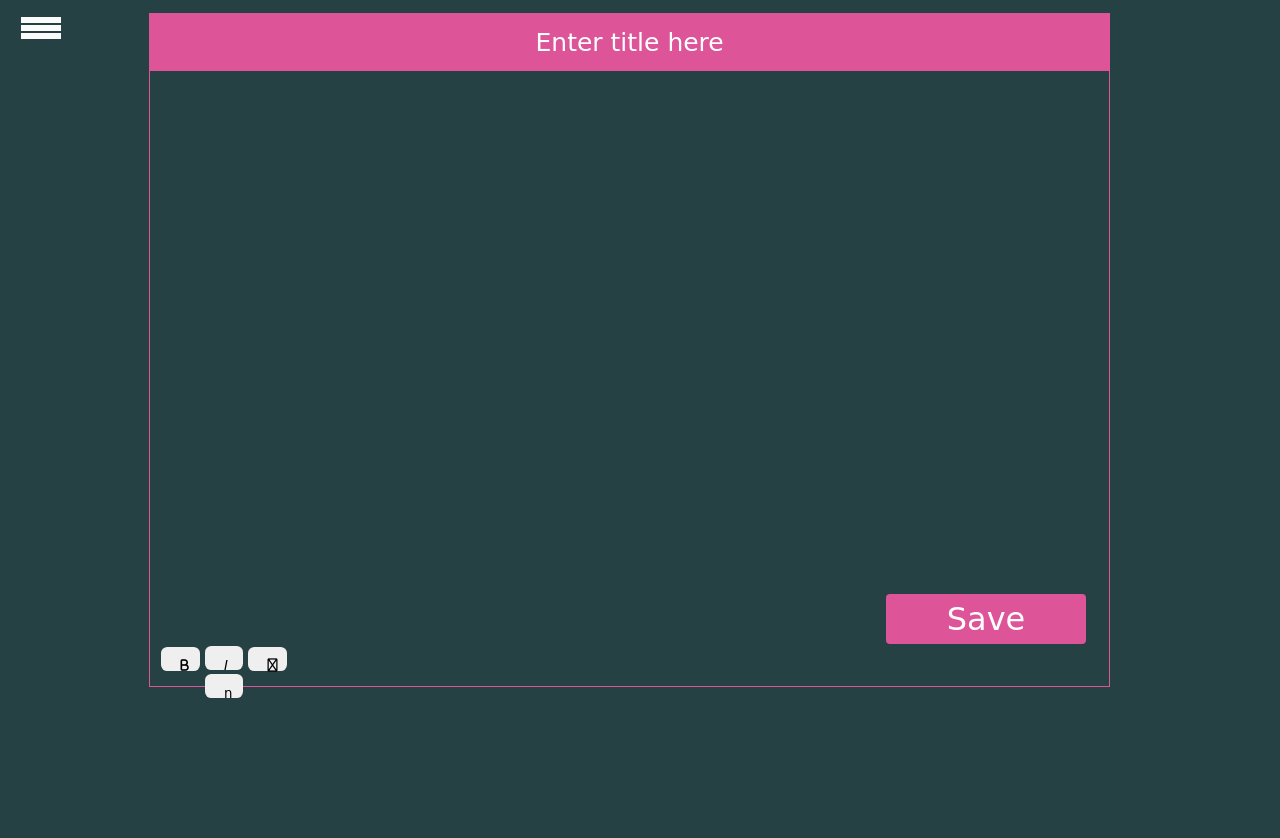
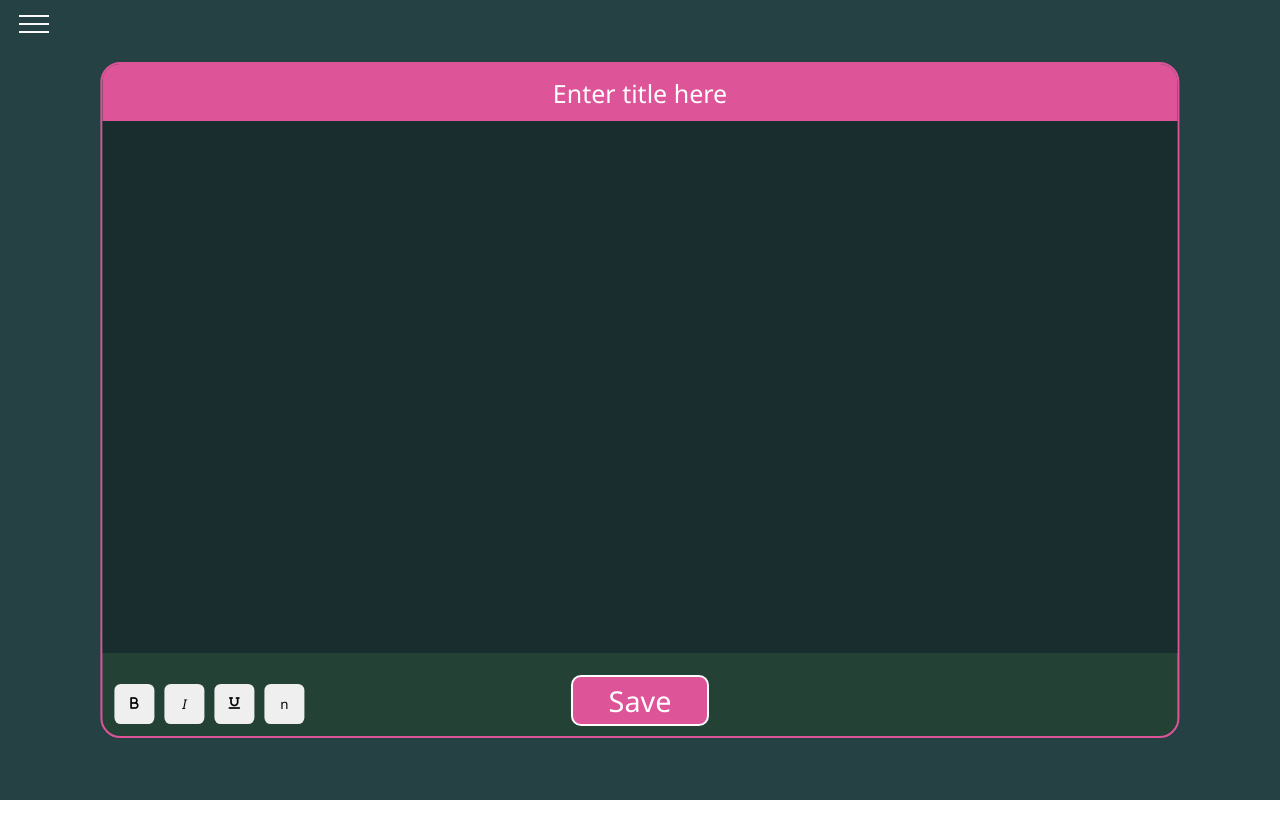
Before and after one commit to noiceee/naya_hai, a plain HTML site: page index.html in a window 1280 px wide. After the commit the page ends 800 px from the top, so only its background shows below. Drawn offline with nearby package versions, Linux system fonts and the light colour scheme.

Commit message:
Updates css

```diff
--- a/index.html
+++ b/index.html
@@ -1,31 +1,25 @@
 <html>
 
 <head>
-    <title>Doreamon Notes app</title>
+    <title>Doraemon Notes app</title>
     <link rel='stylesheet' href='style.css' />
-    <link
-      rel="stylesheet"
-      href="https://unicons.iconscout.com/release/v4.0.0/css/line.css"
-    />
-    <script src="https://kit.fontawesome.com/a076d05399.js" crossorigin="anonymous"></script>
+    <link rel="stylesheet" href="https://cdnjs.cloudflare.com/ajax/libs/font-awesome/6.2.0/css/all.min.css" integrity="sha512-xh6O/CkQoPOWDdYTDqeRdPCVd1SpvCA9XXcUnZS2FmJNp1coAFzvtCN9BmamE+4aHK8yyUHUSCcJHgXloTyT2A==" crossorigin="anonymous" referrerpolicy="no-referrer" />
 </head>
 
 <body>
-    <div id="sidebar" class="side-nav" >
+    <div id="sidebar" class="side-nav">
         <div class="toggle-btn" onclick="togglemenu()">
-
             <span></span>
             <span></span>
             <span></span>
         </div>
-        <p>Your Notes</p>
+        <p class="sidebar-header">Your Notes</p>
         <div id="notesDiv">
         </div>
     </div>
     <div class="main">
         <div class="main-container">
             <div class="header">
-
                 <input type="text" class="txtHeader" id="txtHeader" placeholder="Enter title here" />
             </div>
             <div class="content">
@@ -35,12 +29,10 @@
             <button id="submitBtn">Save</button>
             <button id="updateBtn" style="display: none;">Update</button>
             <div class="options">
-                <center>
-                    <button onclick="changeStyle('b')" class="btn1"><i class="fa-solid fa-b"></i></button>
-                    <button onclick="changeStyle('i')" class="btn2"><i>I</i></button>
-                    <button onclick="changeStyle('u')" class="btn3"><i class="fa-regular fa-underline"></i></button>
-                    <button onclick="changeStyle('n')" class="btn4">n</button>
-                </center>
+                <button onclick="changeStyle('b')" class="styleBtn"><i class="fa-solid fa-b"></i></button>
+                <button onclick="changeStyle('i')" class="styleBtn"><i>I</i></button>
+                <button onclick="changeStyle('u')" class="styleBtn"><i class="fa-solid fa-underline"></i></button>
+                <button onclick="changeStyle('n')" class="styleBtn">n</button>
             </div>
 
         </div>
@@ -52,4 +44,5 @@
 </body>
 
 <script src="./main.js"></script>
+
 </html>
--- a/style.css
+++ b/style.css
@@ -24,7 +24,15 @@
     width: 30%;
     height: 100%;
     left: -30%;
-    background-color: #e99f4c;
+    background-color: #a17643;
+    z-index: 1;
+    padding: 20px;
+    box-sizing: border-box;
+    color: white;
+}
+.sidebar-header{
+    font-size: 20px;
+    font-weight: 900;
 }
 
 #sidebar li {
@@ -39,14 +47,17 @@
     position: absolute;
     left: 105%;
     top: 15px;
+    display: flex;
+    flex-direction: column;
+    gap: 6px;
+    cursor: pointer;
 }
 
 .toggle-btn span {
     display: block;
     background-color: rgb(251, 251, 251);
-    width: 40px;
-    height: 6px;
-    margin: 2px;
+    width: 30px;
+    height: 2px;
 }
 
 #sidebar.active {
@@ -60,21 +71,34 @@
 * {
     margin: 0px;
     padding: 0px;
-    font-family: "Mali", cursive;
+    font-family: 'Segoe UI', Tahoma, Geneva, Verdana, sans-serif;
+}
+
+html, body{
+    height: 100vh;
+    width: 100vw;
+    box-sizing: border-box;
+    overflow: hidden;
 }
 
 .main {
     background-color: #264143;
+    padding: 69px;
     height: 100%;
-    padding: 69px;
 }
 
 .main-container {
-    border: 1px solid #de5499;
+    border: 2px solid #de5499;
     width: 84%;
     height: 84%;
-    margin-top: -3.5rem;
-    margin-left: 5rem;
+    position: relative;
+    border-radius: 20px;
+    overflow: hidden;
+    position: absolute;
+    left: 50%;
+    top: 50%;
+    transform: translate(-50%, -50%);
+    background-color: #234235;
 }
 
 .header {
@@ -86,8 +110,8 @@
 
 .content {
     background-color: #fff;
-    height: 80%;
-    width: 84%;
+    height: calc(100% - 160px);
+    width: 100%;
     border-bottom: 1px #141414 dotted;
 }
 
@@ -96,9 +120,12 @@
 }
 
 .options {
-    height: 25%;
-    width: 15%;
-    padding: 2px;
+    display: flex;
+    align-items: center;
+    gap: 10px;
+    position: absolute;
+    left: 12px;
+    bottom: 12px;
 }
 
 .txtHeader {
@@ -116,106 +143,51 @@
     height: 100%;
     width: 100%;
     color: white;
-    background-color: #264143;
     word-wrap: break-word;
     padding: 10px;
     font-size: 18px;
     border: none;
     outline: none;
+    background-color: #1a2d2e;
 }
 
-.btn1 {
-    width: 15px;
-    height: 15px;
-    display: inline-block;
+.styleBtn {
     color: var(--color-primary);
-    padding: 0.75rem 1.2rem;
+    height: 40px;
+    width: 40px;
     border-radius: 0.4rem;
     cursor: pointer;
     border: 1px solid var(--color-primary);
     transition: var(--transition);
 }
 
-.btn1:hover {
-    background: #de5499;
+.styleBtn:hover {
+    background: #fc76b9;
     color: black;
     border-color: transparent;
 }
 
-.btn2 {
-    width: 15px;
-    height: 15px;
-    display: inline-block;
-    color: var(--color-primary);
-    padding: 0.75rem 1.2rem;
-    border-radius: 0.4rem;
-    cursor: pointer;
-    border: 1px solid var(--color-primary);
-    transition: var(--transition);
-}
-
-.btn2:hover {
-    background: #de5499;
-    color: black;
-    border-color: transparent;
-}
-
-.btn3 {
-    width: 15px;
-    height: 15px;
-    display: inline-block;
-    color: var(--color-primary);
-    padding: 0.75rem 1.2rem;
-    border-radius: 0.4rem;
-    cursor: pointer;
-    border: 1px solid var(--color-primary);
-    transition: var(--transition);
-}
-
-.btn3:hover {
-    background: #de5499;
-    color: black;
-    border-color: transparent;
-}
-
-.btn4 {
-    width: 15px;
-    height: 15px;
-    display: inline-block;
-    color: var(--color-primary);
-    padding: 0.75rem 1.2rem;
-    border-radius: 0.4rem;
-    cursor: pointer;
-    border: 1px solid var(--color-primary);
-    transition: var(--transition);
-}
-
-.btn4:hover {
-    background: #de5499;
-    color: black;
-    border-color: transparent;
-}
-
-
 /* save btn */
 
 #submitBtn {
-    margin-top: -1rem;
-    margin-left: 46rem;
-    width: 200px;
-    height: 50px;
-    border: none;
+    border: 2px solid white;
+    padding: 4px 36px;
     color: white;
     background-color: #de5499;
-    border-radius: 4px;
-    box-shadow: inset 0 0 0 0 #06f93b;
-    transition: ease-out 0.3s;
-    font-size: 2rem;
+    border-radius: 10px;
+    box-shadow: inset 0 0 0 0 #cf218c;
+    transition: ease-out .8s;
+    font-size: 1.8rem;
     outline: none;
+    cursor: pointer;
+    position: absolute;
+    bottom: 10px;
+    left: 50%;
+    transform: translateX(-50%);
 }
 
 #submitBtn:hover {
-    box-shadow: inset 300px 0 0 0 #06f93b;
+    box-shadow: inset 300px 0 0 0 #cf218c;
 }
 
 
```
